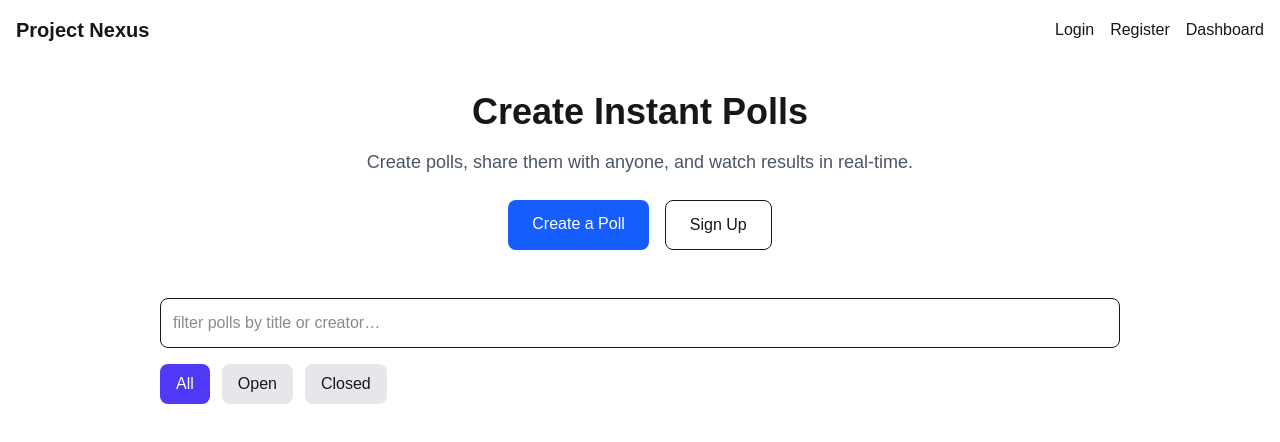
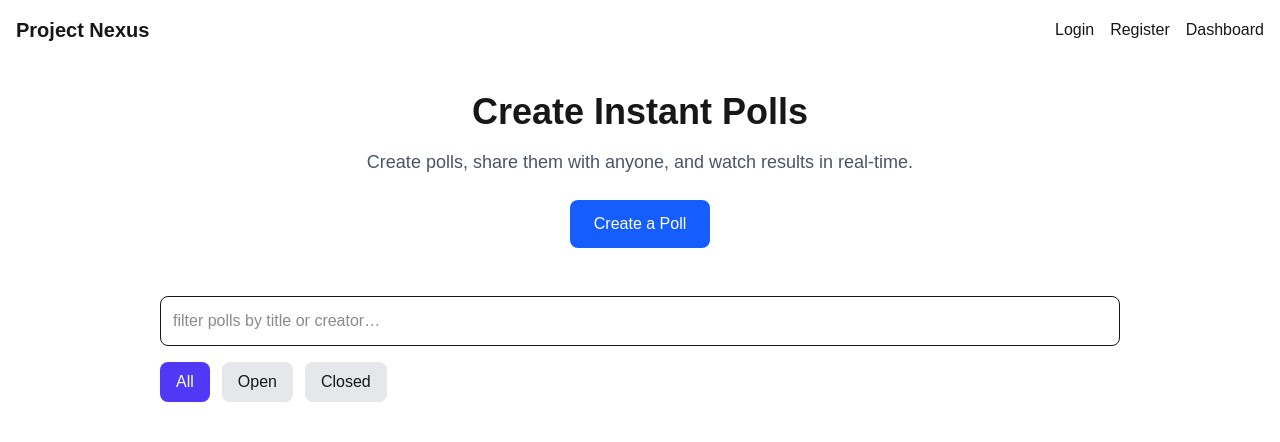
Before and after one commit to balogunkehinde13/alx-project-nexus, a Next.js app: page / in a window 1280 px wide. Shown: the top 442 px of the page. Built offline with nearby package versions, Linux system fonts and the light colour scheme; no server answers.

Commit message:
feat: setup for hosting

```diff
--- a/app/page.tsx
+++ b/app/page.tsx
@@ -26,9 +26,6 @@ export default async function LandingPage() {
           <Link href="/create" className="px-6 py-3 bg-blue-600 text-white rounded-lg">
             Create a Poll
           </Link>
-          <Link href="/register" className="px-6 py-3 border rounded-lg">
-            Sign Up
-          </Link>
         </div>
       </section>
 
```
Also changed, not shown: app/dashboard/page.tsx (deleted), app/login/page.tsx (deleted), app/register/page.tsx (deleted).
